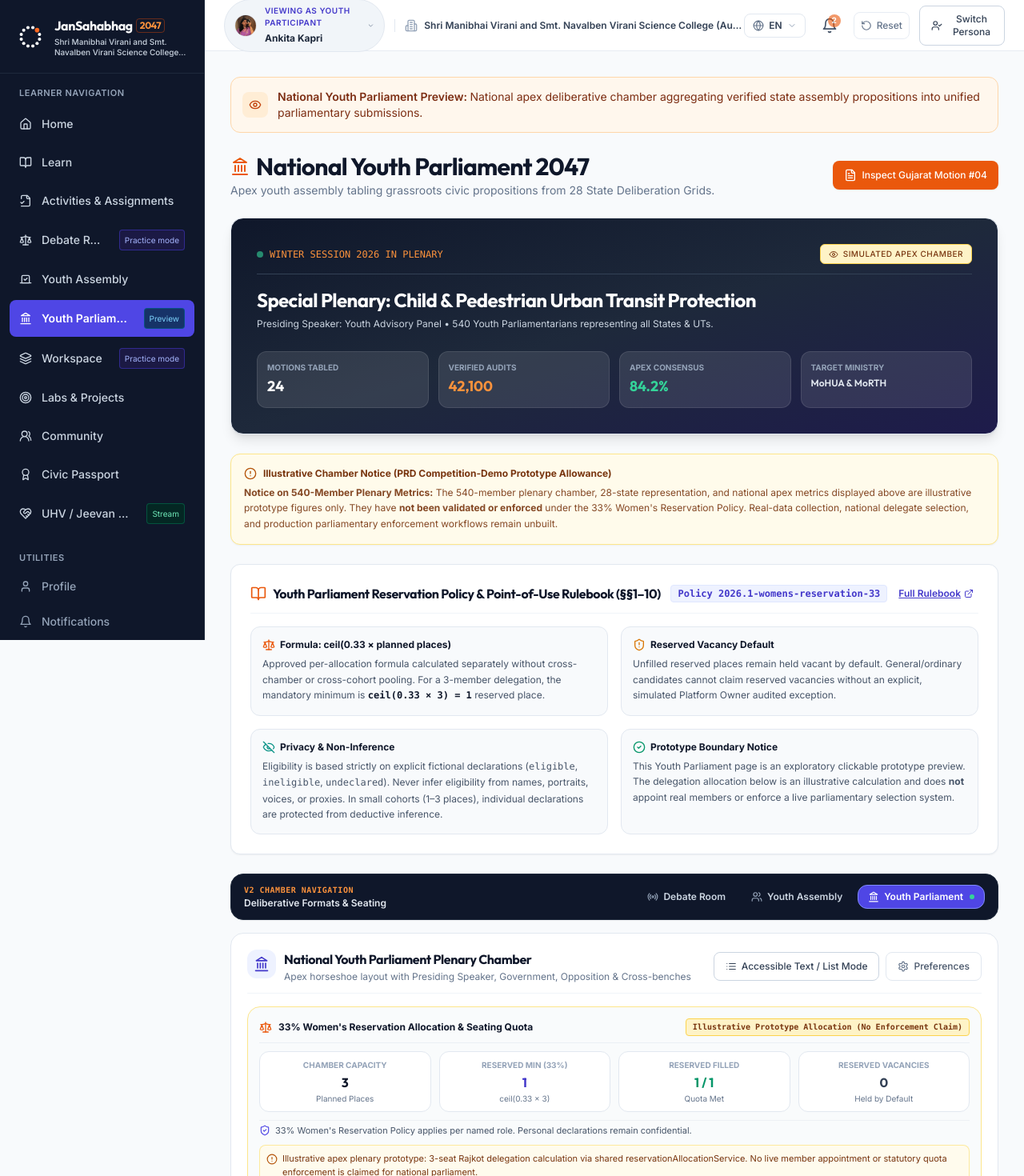
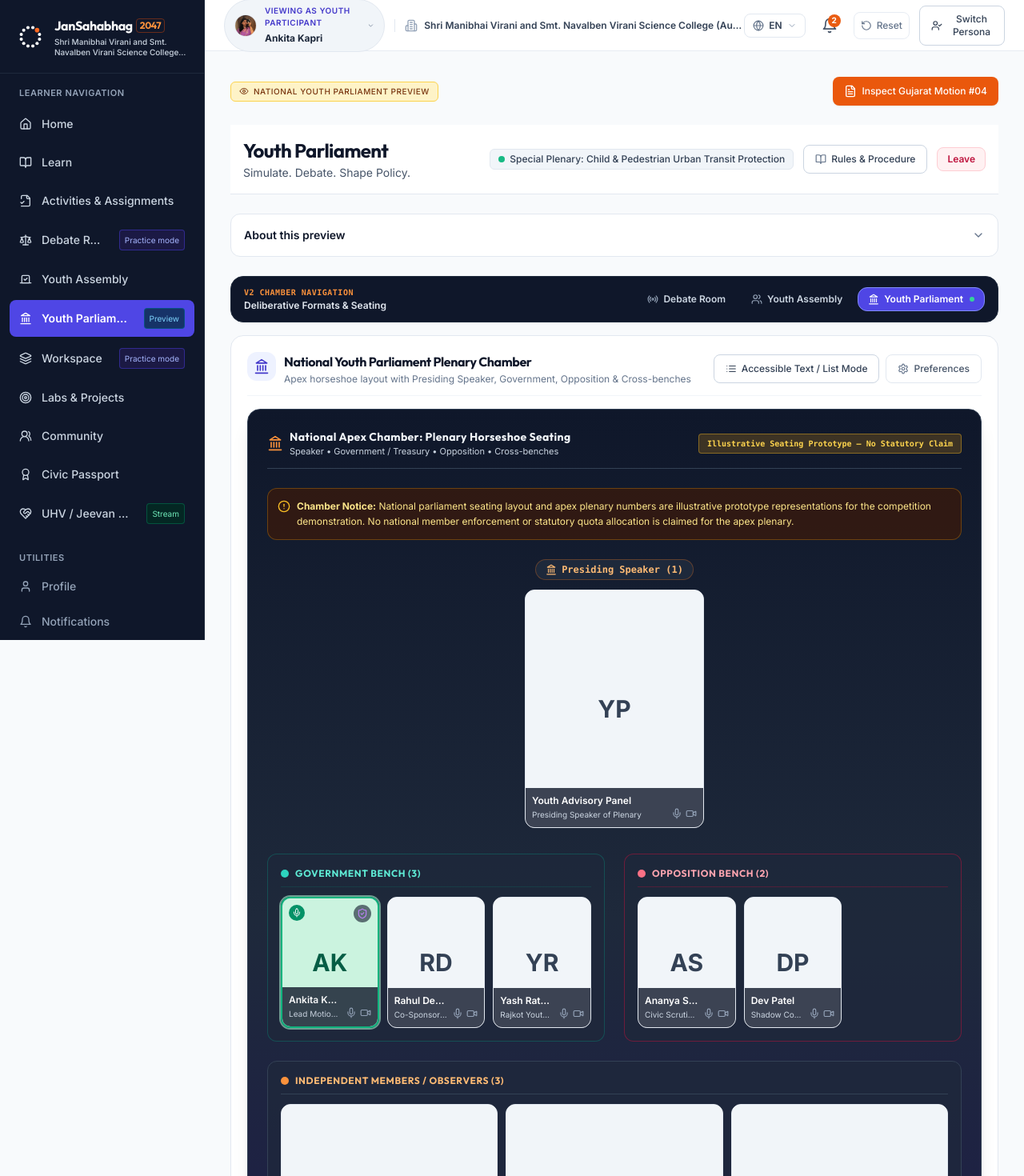
Before and after one commit to Laluboom/jansahabhag-2047-demo, a React (Vite) app: page /parliament in a window 1280 px wide. Shown: the top 1470 px of the page at 80% size. Built offline with nearby package versions, Linux system fonts and the light colour scheme.

Commit message:
feat(parliament): adopt chamber shell layout and compact standing text

```diff
--- a/src/components/session/ParliamentSeatingLayout.tsx
+++ b/src/components/session/ParliamentSeatingLayout.tsx
@@ -97,17 +97,17 @@ export const ParliamentSeatingLayout: React.FC<ParliamentSeatingLayoutProps> = (
         </div>
       )}
 
-      {/* APEX OF HORSESHOE: Speaker's Presiding Bench */}
-      <div className="space-y-2 text-center">
+      {/* APEX OF HORSESHOE: Presiding Speaker */}
+      <div className="space-y-3 text-center">
         <div className="inline-flex items-center gap-1.5 px-3 py-1 rounded-full bg-slate-800 text-civic-saffron-300 border border-civic-saffron-500/30 text-xs font-bold font-mono">
           <Landmark className="w-3.5 h-3.5" />
-          <span>Speaker of the House & Presiding Rostrum</span>
+          <span>Presiding Speaker ({speakerSeats.length})</span>
         </div>
 
-        <div className="flex flex-wrap items-center justify-center gap-3 max-w-md mx-auto pt-1">
+        <div className="flex justify-center max-w-xs mx-auto">
           {speakerSeats.length > 0 ? (
             speakerSeats.map((seat) => (
-              <div key={seat.id} className="w-full sm:w-60">
+              <div key={seat.id} className="w-48 sm:w-56">
                 <SeatItem
                   seat={seat}
                   isSelected={selectedSeatId === seat.id}
@@ -125,7 +125,7 @@ export const ParliamentSeatingLayout: React.FC<ParliamentSeatingLayoutProps> = (
 
       {/* HORSESHOE WINGS: Government (Left) vs Opposition (Right) */}
       <div className="grid grid-cols-1 md:grid-cols-2 gap-6 pt-2">
-        {/* LEFT ARC: Government & Sponsoring Benches */}
+        {/* LEFT ARC: Government Bench */}
         <div
           className="p-4 rounded-xl bg-slate-800/70 border border-civic-teal-700/50 space-y-3"
           data-testid="parliament-bench-government"
@@ -134,15 +134,12 @@ export const ParliamentSeatingLayout: React.FC<ParliamentSeatingLayoutProps> = (
             <div className="flex items-center gap-2">
               <span className="w-2.5 h-2.5 rounded-full bg-civic-teal-400" />
               <h4 className="font-bold text-xs uppercase tracking-wider text-civic-teal-300 font-heading">
-                Government & Sponsoring Benches
+                Government Bench ({governmentSeats.length})
               </h4>
             </div>
-            <span className="text-[10px] text-slate-300 font-mono">
-              {governmentSeats.length} Seats
-            </span>
           </div>
 
-          <div className="space-y-2.5">
+          <div className="grid grid-cols-2 sm:grid-cols-3 gap-2.5">
             {governmentSeats.length > 0 ? (
               governmentSeats.map((seat) => (
                 <SeatItem
@@ -155,14 +152,14 @@ export const ParliamentSeatingLayout: React.FC<ParliamentSeatingLayoutProps> = (
                 />
               ))
             ) : (
-              <p className="text-xs text-slate-300 italic py-3 text-center">
+              <p className="text-xs text-slate-300 italic py-3 text-center col-span-full">
                 No delegates seated on Government benches.
               </p>
             )}
           </div>
         </div>
 
-        {/* RIGHT ARC: Opposition & Scrutiny Benches */}
+        {/* RIGHT ARC: Opposition Bench */}
         <div
           className="p-4 rounded-xl bg-slate-800/70 border border-rose-700/50 space-y-3"
           data-testid="parliament-bench-opposition"
@@ -171,15 +168,12 @@ export const ParliamentSeatingLayout: React.FC<ParliamentSeatingLayoutProps> = (
             <div className="flex items-center gap-2">
               <span className="w-2.5 h-2.5 rounded-full bg-rose-400" />
               <h4 className="font-bold text-xs uppercase tracking-wider text-rose-300 font-heading">
-                Opposition & Scrutiny Benches
+                Opposition Bench ({oppositionSeats.length})
               </h4>
             </div>
-            <span className="text-[10px] text-slate-300 font-mono">
-              {oppositionSeats.length} Seats
-            </span>
           </div>
 
-          <div className="space-y-2.5">
+          <div className="grid grid-cols-2 sm:grid-cols-3 gap-2.5">
             {oppositionSeats.length > 0 ? (
               oppositionSeats.map((seat) => (
                 <SeatItem
@@ -192,7 +186,7 @@ export const ParliamentSeatingLayout: React.FC<ParliamentSeatingLayoutProps> = (
                 />
               ))
             ) : (
-              <p className="text-xs text-slate-300 italic py-3 text-center">
+              <p className="text-xs text-slate-300 italic py-3 text-center col-span-full">
                 No delegates seated on Opposition benches.
               </p>
             )}
@@ -200,7 +194,7 @@ export const ParliamentSeatingLayout: React.FC<ParliamentSeatingLayoutProps> = (
         </div>
       </div>
 
-      {/* BASE OF HORSESHOE: Cross-benches (Connecting Arc) */}
+      {/* BASE OF HORSESHOE: Independent Members / Observers */}
       <div
         className="p-4 rounded-xl bg-slate-800/70 border border-slate-700 space-y-3"
         data-testid="parliament-bench-crossbench"
@@ -209,15 +203,12 @@ export const ParliamentSeatingLayout: React.FC<ParliamentSeatingLayoutProps> = (
           <div className="flex items-center gap-2">
             <span className="w-2.5 h-2.5 rounded-full bg-civic-saffron-400" />
             <h4 className="font-bold text-xs uppercase tracking-wider text-civic-saffron-300 font-heading">
-              Cross-benches & State Delegations (Connecting Arc)
+              Independent Members / Observers ({crossBenchSeats.length})
             </h4>
           </div>
-          <span className="text-[10px] text-slate-300 font-mono">
-            {crossBenchSeats.length} Seats
-          </span>
         </div>
 
-        <div className="grid grid-cols-1 sm:grid-cols-2 md:grid-cols-3 gap-2.5">
+        <div className="grid grid-cols-2 sm:grid-cols-3 gap-2.5">
           {crossBenchSeats.length > 0 ? (
             crossBenchSeats.map((seat) => (
               <SeatItem
--- a/src/features/previews/ParliamentPage.tsx
+++ b/src/features/previews/ParliamentPage.tsx
@@ -3,8 +3,9 @@ import { Link } from 'react-router-dom';
 import { Card, CardTitle } from '../../components/ui/Card';
 import { Button } from '../../components/ui/Button';
 import { DemoPreviewBadge } from '../../components/ui/DemoPreviewBadge';
+import { Disclosure } from '../../components/ui/Disclosure';
+import { PointOfUseRulesButton } from '../../components/ui/PointOfUseRulesButton';
 import {
-  Landmark,
   Vote,
   FileText,
   X,
@@ -20,7 +21,14 @@ import {
   POLICY_VERSION,
   buildParliamentDelegationIllustration,
 } from '../../services/reservationAllocationService';
-import { SessionSeating, SeatModel, SeatingQuotaSummary } from '../../components/session';
+import {
+  SessionSeating,
+  SeatModel,
+  SeatingQuotaSummary,
+  SeatingQuotaDisplay,
+  ChamberHeader,
+  ChamberControlBar,
+} from '../../components/session';
 
 export const ParliamentPage: React.FC = () => {
   const [selectedMotionModal, setSelectedMotionModal] = useState<boolean>(false);
@@ -116,7 +124,7 @@ export const ParliamentPage: React.FC = () => {
           ? 'Rajkot Delegation Allocation'
           : 'Rajkot Youth Deliberative Assembly',
         currentActivity: isNonCompliant
-          ? 'Unmet reserved place remains held vacant by default per 33% Reservation Policy (OD.17).'
+          ? 'Unmet reserved place remains held vacant by default per 33% Reservation Policy.'
           : isOverbooked
           ? 'Ordinary overbooking attempt blocked by validation without approved Platform Owner exception.'
           : 'Advocating 1:15 approach ramps and cross-drainage pipe installation beneath tabletop crossings.',
@@ -183,37 +191,79 @@ export const ParliamentPage: React.FC = () => {
 
   return (
     <div className="space-y-6 max-w-5xl mx-auto">
+      {/* Top Banner Row: DemoPreviewBadge & Action Button */}
+      <div className="flex items-center justify-between gap-4">
         <DemoPreviewBadge
-        size="banner"
+          size="sm"
           label="National Youth Parliament Preview"
-        description="National apex deliberative chamber aggregating verified state assembly propositions into unified parliamentary submissions."
         />
-
-      <div className="flex flex-col sm:flex-row sm:items-center justify-between gap-4">
-        <div>
-          <h1 className="text-2xl sm:text-3xl font-bold font-heading text-slate-900 flex items-center gap-2">
-            <Landmark className="w-6 h-6 text-civic-saffron-600" />
-            <span>National Youth Parliament 2047</span>
-          </h1>
-          <p className="text-xs sm:text-sm text-slate-500 mt-0.5">
-            Apex youth assembly tabling grassroots civic propositions from 28 State Deliberation Grids.
-          </p>
-        </div>
-
         <Button
           size="sm"
           variant="saffron"
           onClick={() => setSelectedMotionModal(true)}
-          className="flex items-center gap-1.5 self-start sm:self-auto"
+          className="flex items-center gap-1.5 shrink-0"
         >
           <FileText className="w-4 h-4" />
           <span>Inspect Gujarat Motion #04</span>
         </Button>
       </div>
 
+      {/* Chamber Header Component */}
+      <ChamberHeader
+        title="Youth Parliament"
+        tagline="Simulate. Debate. Shape Policy."
+        statusSlot={
+          <div className="inline-flex items-center gap-1.5 px-2.5 py-1 rounded-md bg-slate-100 border border-slate-200 text-xs text-slate-700">
+            <span className="w-2 h-2 rounded-full bg-emerald-500 animate-pulse shrink-0" />
+            <span className="font-medium truncate max-w-xs sm:max-w-md">
+              Special Plenary: Child & Pedestrian Urban Transit Protection
+            </span>
+          </div>
+        }
+        rulesSlot={
+          <PointOfUseRulesButton
+            moduleName="Youth Parliament"
+            triggerText="Rules & Procedure"
+            modalTitle="Youth Parliament Procedural & Representation Rules"
+            description="Standing orders governing plenary sessions, 33% reservation policy, speaking queues, and tabling motions."
+            hasSeatQuotaRule={true}
+            quotaContext="Youth Parliament Plenary Benches"
+            rules={[
+              {
+                title: 'Formula: ceil(0.33 × planned places)',
+                description:
+                  'Approved per-allocation formula calculated separately without cross-chamber or cross-cohort pooling. For a 3-member delegation, the mandatory minimum is ceil(0.33 × 3) = 1 reserved place.',
+              },
+              {
+                title: 'Reserved Vacancy Default',
+                description:
+                  'Unfilled reserved places remain held vacant by default. General/ordinary candidates cannot claim reserved vacancies without an explicit, simulated Platform Owner audited exception.',
+              },
+              {
+                title: 'Privacy & Non-Inference',
+                description:
+                  'Eligibility is based strictly on explicit fictional declarations (eligible, ineligible, undeclared). Never infer eligibility from names, portraits, voices, or proxies.',
+              },
+              {
+                title: 'Prototype Boundary Notice',
+                description:
+                  'This Youth Parliament page is an exploratory clickable prototype preview. The delegation allocation is an illustrative calculation and does not appoint real members.',
+              },
+            ]}
+          />
+        }
+      />
+
+      {/* Folded Explanation & Plenary Metrics Disclosure */}
+      <Disclosure summary="About this preview" testId="parliament-about-preview-disclosure">
+        <div className="space-y-4 py-2">
+          <p className="text-xs text-slate-600 leading-relaxed">
+            <strong>National Youth Parliament 2047:</strong> Apex youth assembly tabling grassroots civic propositions from 28 State Deliberation Grids. National apex deliberative chamber aggregating verified state assembly propositions into unified parliamentary submissions.
+          </p>
+
           {/* Chamber Header Card */}
-      <Card className="p-8 border-slate-200 bg-gradient-to-br from-slate-900 via-slate-800 to-indigo-950 text-white rounded-2xl shadow-lg space-y-4">
-        <div className="flex flex-wrap items-center justify-between gap-2 border-b border-slate-700 pb-3">
+          <div className="p-6 border border-slate-700 bg-gradient-to-br from-slate-900 via-slate-800 to-indigo-950 text-white rounded-xl shadow-md space-y-3">
+            <div className="flex flex-wrap items-center justify-between gap-2 border-b border-slate-700 pb-2">
               <div className="flex items-center gap-2 text-xs font-mono text-civic-saffron-400">
                 <span className="w-2 h-2 rounded-full bg-emerald-400 animate-pulse" />
                 <span>WINTER SESSION 2026 IN PLENARY</span>
@@ -222,7 +272,7 @@ export const ParliamentPage: React.FC = () => {
             </div>
 
             <div>
-          <h2 className="text-xl sm:text-2xl font-bold font-heading text-white">
+              <h2 className="text-lg sm:text-xl font-bold font-heading text-white">
                 Special Plenary: Child & Pedestrian Urban Transit Protection
               </h2>
               <p className="text-xs text-slate-300 max-w-2xl mt-1 leading-relaxed">
@@ -230,42 +280,91 @@ export const ParliamentPage: React.FC = () => {
               </p>
             </div>
 
-        <div className="grid grid-cols-2 sm:grid-cols-4 gap-3 pt-2">
-          <div className="p-3 bg-white/10 rounded-xl border border-white/10">
+            <div className="grid grid-cols-2 sm:grid-cols-4 gap-2.5 pt-1 text-center">
+              <div className="p-2.5 bg-white/10 rounded-lg border border-white/10">
                 <span className="text-[10px] uppercase text-slate-400 font-bold block">Motions Tabled</span>
-            <span className="text-lg font-bold text-white font-heading mt-0.5 block">24</span>
+                <span className="text-base font-bold text-white font-heading mt-0.5 block">24</span>
               </div>
-          <div className="p-3 bg-white/10 rounded-xl border border-white/10">
+              <div className="p-2.5 bg-white/10 rounded-lg border border-white/10">
                 <span className="text-[10px] uppercase text-slate-400 font-bold block">Verified Audits</span>
-            <span className="text-lg font-bold text-civic-saffron-400 font-heading mt-0.5 block">42,100</span>
+                <span className="text-base font-bold text-civic-saffron-400 font-heading mt-0.5 block">42,100</span>
               </div>
-          <div className="p-3 bg-white/10 rounded-xl border border-white/10">
+              <div className="p-2.5 bg-white/10 rounded-lg border border-white/10">
                 <span className="text-[10px] uppercase text-slate-400 font-bold block">Apex Consensus</span>
-            <span className="text-lg font-bold text-emerald-400 font-heading mt-0.5 block">84.2%</span>
+                <span className="text-base font-bold text-emerald-400 font-heading mt-0.5 block">84.2%</span>
               </div>
-          <div className="p-3 bg-white/10 rounded-xl border border-white/10">
+              <div className="p-2.5 bg-white/10 rounded-lg border border-white/10">
                 <span className="text-[10px] uppercase text-slate-400 font-bold block">Target Ministry</span>
                 <span className="text-xs font-semibold text-slate-200 font-heading mt-1 block">MoHUA & MoRTH</span>
               </div>
             </div>
-      </Card>
+          </div>
 
           {/* Point-of-Use Explicit Notice on Illustrative 540-Member Plenary Metrics */}
           <div
-        className="p-4 rounded-xl bg-amber-50 border border-amber-200 text-amber-950 text-xs space-y-1.5 shadow-sm"
+            className="p-4 rounded-xl bg-amber-50 border border-amber-200 text-amber-950 text-xs space-y-1.5 shadow-xs"
             data-testid="parliament-illustrative-notice"
           >
             <div className="flex items-center gap-2 font-bold text-amber-900">
               <AlertCircle className="w-4 h-4 text-amber-700 shrink-0" />
               <span>Illustrative Chamber Notice (PRD Competition-Demo Prototype Allowance)</span>
             </div>
-        <p className="leading-relaxed text-amber-900/90">
+            <p className="leading-relaxed text-amber-900/90 text-[11px]">
               <strong>Notice on 540-Member Plenary Metrics:</strong> The 540-member plenary chamber, 28-state representation,
               and national apex metrics displayed above are illustrative prototype figures only. They have <strong>not been validated
               or enforced</strong> under the 33% Women&apos;s Reservation Policy. Real-data collection, national delegate selection,
               and production parliamentary enforcement workflows remain unbuilt.
             </p>
           </div>
+        </div>
+      </Disclosure>
+
+      {/* Reusable Accessible SessionSeating Component (Parliament Horseshoe Layout) */}
+      <div className="space-y-2">
+        <SessionSeating
+          layout="parliament"
+          currentRoute="parliament"
+          sessionId="parliament_plenary_2026"
+          seats={parliamentSeats}
+          activeSpeakerId="seat_parl_ankita"
+          sampleTurns={[
+            {
+              id: 'turn_parl_1',
+              authorName: 'Ankita Kapri',
+              authorRole: 'Lead Motion Sponsor',
+              timestamp: '11:00 AM',
+              text: 'Tabled National Motion #04: Mandatory 25 km/h school perimeter zones and safe pedestrian corridors across Tier-2 municipal corporations.',
+            },
+            {
+              id: 'turn_parl_2',
+              authorName: 'Ananya Sen',
+              authorRole: 'Civic Scrutiny Spokesperson',
+              timestamp: '11:08 AM',
+              text: 'Chamber Inquiry: Clarification requested on AMRUT 2.0 capital allocation guarantees vs municipal engineering capacity in Gujarat.',
+            },
+            {
+              id: 'turn_parl_3',
+              authorName: 'Youth Advisory Panel',
+              authorRole: 'Presiding Speaker',
+              timestamp: '11:15 AM',
+              text: 'Chamber recognized Government sponsor for two-minute clarification on statutory guidelines.',
+            },
+          ]}
+          isIllustrative={true}
+          title="National Youth Parliament Plenary Chamber"
+          subtitle="Apex horseshoe layout with Presiding Speaker, Government, Opposition & Cross-benches"
+        />
+        <ChamberControlBar
+          participantCount={parliamentSeats.length}
+          className="rounded-xl border border-slate-800"
+        />
+      </div>
+
+      {/* Folded Reservation & Delegation Illustration Disclosure */}
+      <Disclosure summary="Seats and 33% reservation" testId="parliament-reservation-disclosure">
+        <div className="space-y-6 pt-2">
+          {/* Seating Quota Allocation Display */}
+          <SeatingQuotaDisplay quota={parliamentQuotaSummary} />
 
           {/* Point-of-Use Reservation Policy & Rulebook Statement */}
           <Card className="p-6 border-slate-200 bg-white space-y-4" data-testid="parliament-reservation-rulebook">
@@ -337,42 +436,6 @@ export const ParliamentPage: React.FC = () => {
               </div>
             </div>
           </Card>
-
-      {/* Reusable Accessible SessionSeating Component (Parliament Horseshoe Layout) */}
-      <SessionSeating
-        layout="parliament"
-        currentRoute="parliament"
-        sessionId="parliament_plenary_2026"
-        seats={parliamentSeats}
-        quotaSummary={parliamentQuotaSummary}
-        activeSpeakerId="seat_parl_ankita"
-        sampleTurns={[
-          {
-            id: 'turn_parl_1',
-            authorName: 'Ankita Kapri',
-            authorRole: 'Lead Motion Sponsor',
-            timestamp: '11:00 AM',
-            text: 'Tabled National Motion #04: Mandatory 25 km/h school perimeter zones and safe pedestrian corridors across Tier-2 municipal corporations.',
-          },
-          {
-            id: 'turn_parl_2',
-            authorName: 'Ananya Sen',
-            authorRole: 'Civic Scrutiny Spokesperson',
-            timestamp: '11:08 AM',
-            text: 'Chamber Inquiry: Clarification requested on AMRUT 2.0 capital allocation guarantees vs municipal engineering capacity in Gujarat.',
-          },
-          {
-            id: 'turn_parl_3',
-            authorName: 'Youth Advisory Panel',
-            authorRole: 'Presiding Speaker',
-            timestamp: '11:15 AM',
-            text: 'Chamber recognized Government sponsor for two-minute clarification on statutory guidelines.',
-          },
-        ]}
-        isIllustrative={true}
-        title="National Youth Parliament Plenary Chamber"
-        subtitle="Apex horseshoe layout with Presiding Speaker, Government, Opposition & Cross-benches"
-      />
 
       {/* Fictional Rajkot Youth Delegation Allocation Illustration */}
       <Card className="p-6 border-slate-200 bg-white space-y-5" data-testid="parliament-delegation-illustration">
@@ -591,6 +654,8 @@ export const ParliamentPage: React.FC = () => {
           </span>
         </div>
       </Card>
+      </div>
+      </Disclosure>
 
 
       {/* Motions Order of Business */}
```
Also changed, not shown: 1 other file (tests, documents, lock files or other folders). Lines whose indentation alone changed are shown as unchanged.
